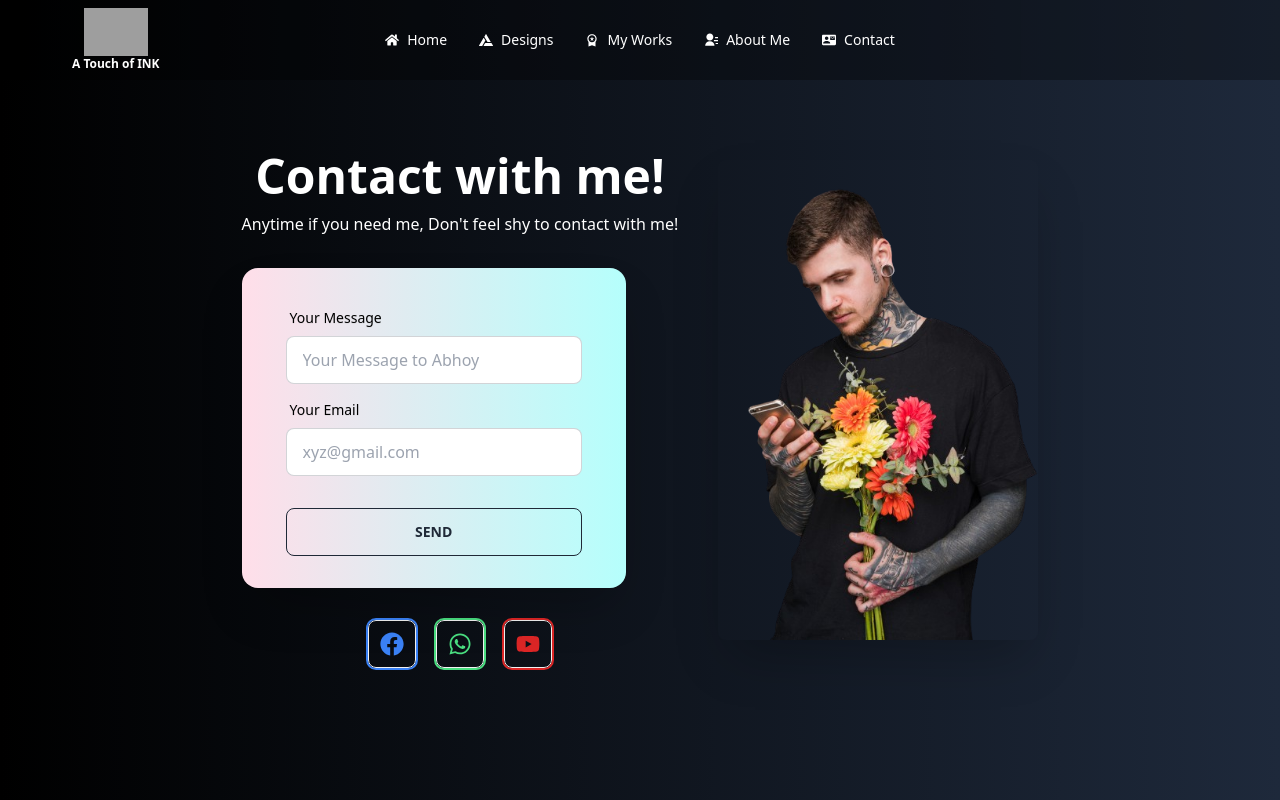
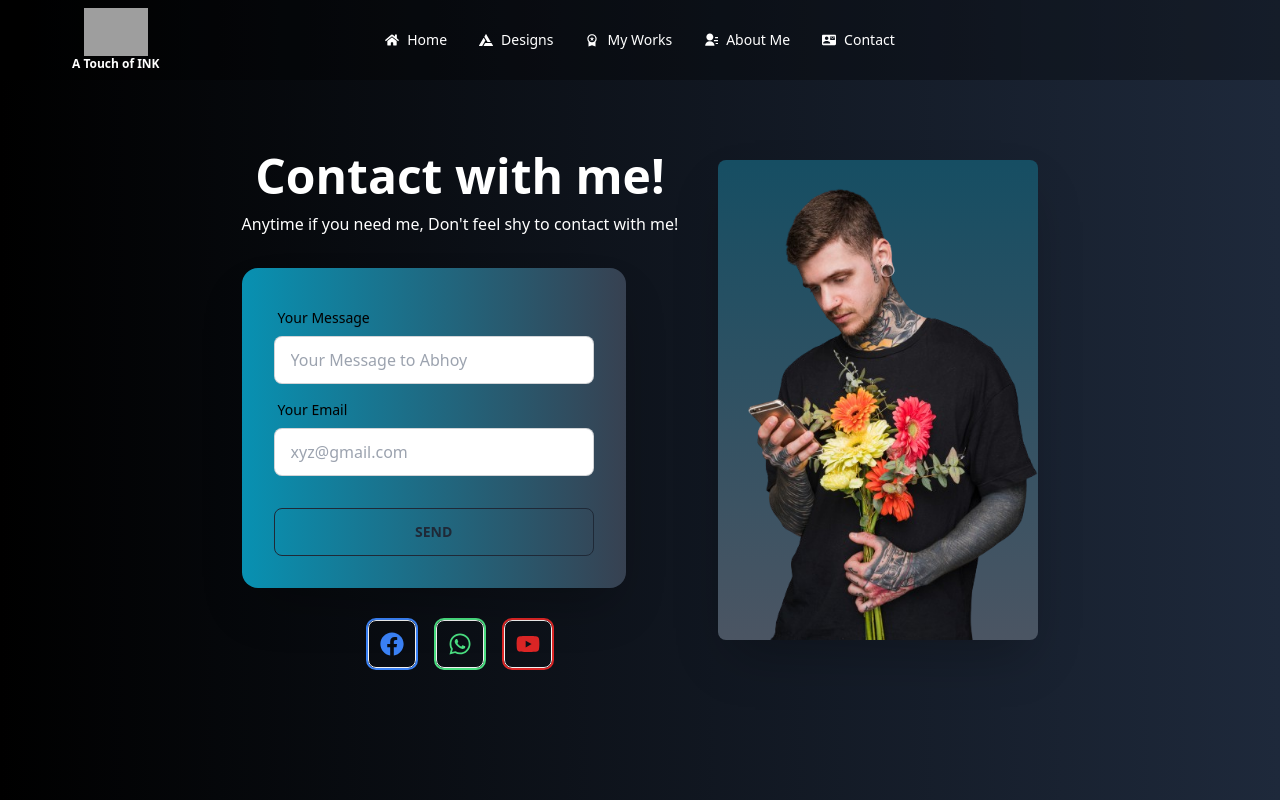
Before and after one commit to SwapnilRoyweb/tatto_website_abhoy, a React (Vite) app: page /contact in a window 1280 px wide. Shown: the top 800 px of the page. Built offline with nearby package versions, Linux system fonts and the light colour scheme; grey boxes are pictures that could not be loaded.

Commit message:
more changes applied to contact page which is neccesary

```diff
--- a/src/Home/Contact/Contact.jsx
+++ b/src/Home/Contact/Contact.jsx
@@ -2,25 +2,28 @@ import React from 'react';
 import contactImg from '../../assets/logo & important picture/Banner/2148121930-removebg-preview.png'
 import { FaFacebook, FaWhatsapp, FaYoutube } from 'react-icons/fa';
 import { Link } from 'react-router-dom';
+import Tilt from 'react-parallax-tilt';
 
 const Contact = () => {
     return (
         <div>
             <div className="hero min-h-screen bg-gradient-to-r from-black to-slate-800 text-white pb-8 lg:pb-0">
                 <div className="hero-content flex-col lg:flex-row-reverse gap-3 lg:gap-10">
-                    <img src={contactImg} className="max-w-xs rounded-lg shadow-2xl mt-14 lg:mt-0" />
+                    <Tilt>
+                        <img src={contactImg} className="max-w-xs rounded-lg shadow-2xl mt-20 lg:mt-0 bg-gradient-to-b from-cyan-900 to-gray-600" />
+                    </Tilt>
                     <div>
                         <div className='my-5'>
                             <h1 className="text-5xl font-bold mt-5 text-center">Contact with me!</h1>
                             <p className="py-3 text-center">Anytime if you need me, Don't feel shy to contact with me!</p>
                         </div>
-                        <div className="card shrink-0 glass w-full max-w-sm shadow-2xl bg-gradient-to-r from-[#FFDEE9] to-[#B5FFFC] px-3">
+                        <div className="card shrink-0 glass w-full max-w-sm shadow-2xl bg-gradient-to-r from-cyan-600 to-gray-700">
                             <form className="card-body">
                                 <div className="form-control">
                                     <label className="label">
                                         <span className="label-text text-black">Your Message</span>
                                     </label>
-                                    <input type="text" placeholder="Your Message to Abhoy" className="input input-bordered" required />
+                                    <input type="text" placeholder="Your Message to Abhoy" className="input input-bordered text-white" required />
                                 </div>
                                 <div className="form-control">
                                     <label className="label">
```
